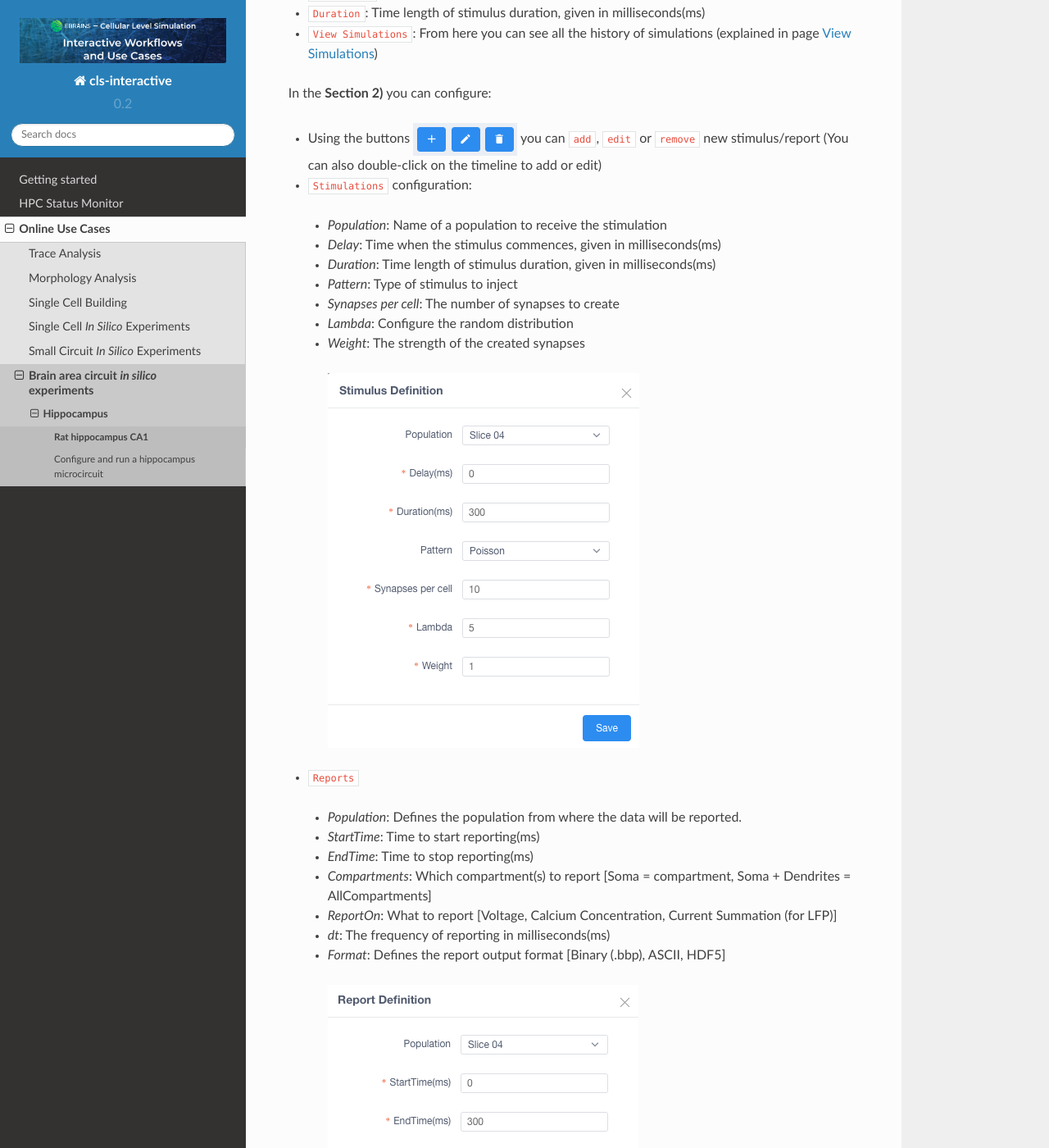
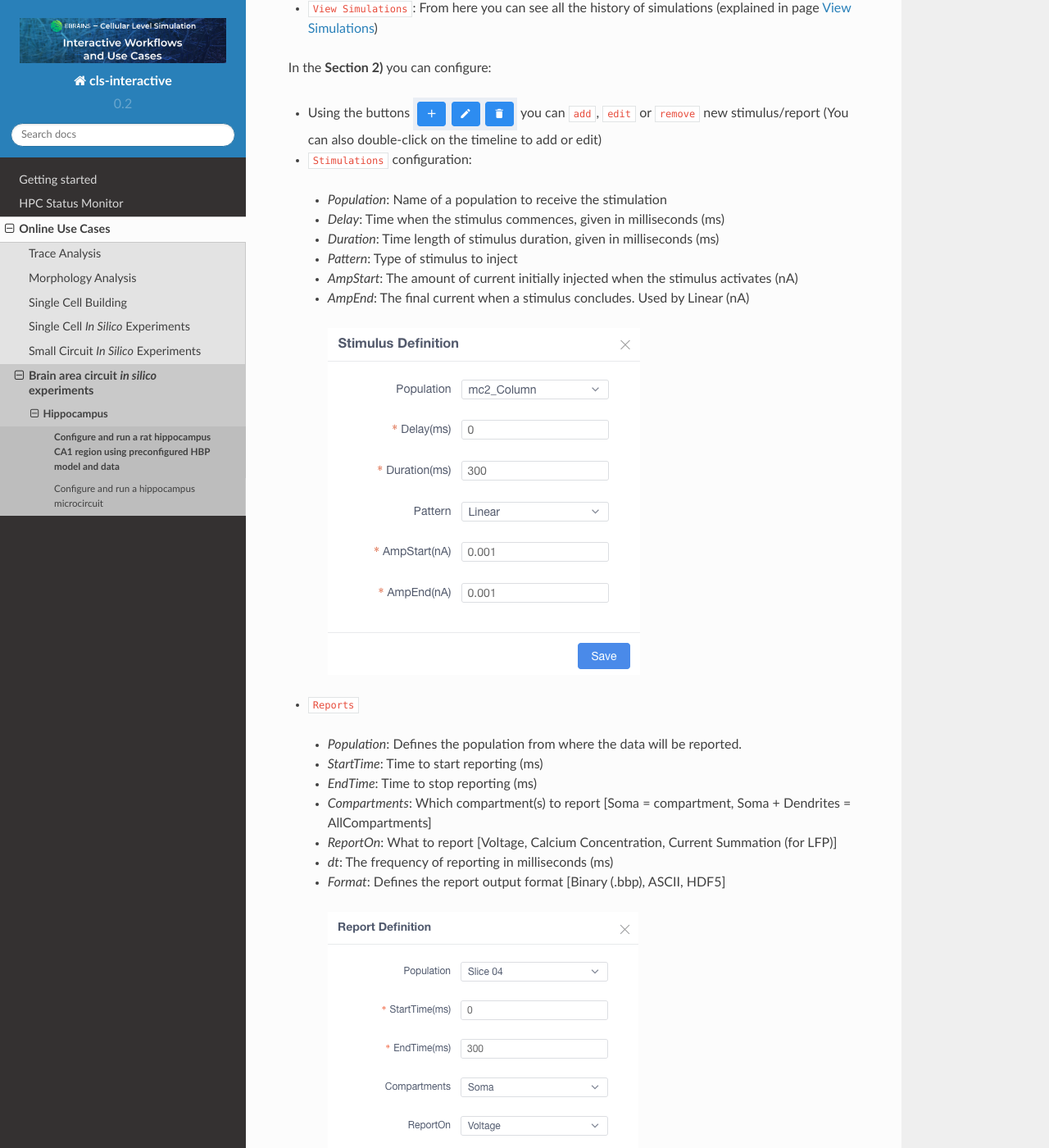
Before and after one commit to ebrains-cls-interactive/docs, a Sphinx documentation site: the page built from source/online_usecases/brain_area_circuit_in_silico_experiments/hippocampus/configure_run_brainregion_preconf_model_data/configure_run_brainregion_preconf_model_data.rst, in a window 1280 px wide and 1400 px high, scrolled down 939 px. Shown: the whole window at 82% size. Built offline with Sphinx 7.4.7 and the Read the Docs theme 2.0.0, drawn with Linux system fonts in a browser that asks for light colours; some of the changed text lies outside the part shown.

Commit message:
Update linear stimulus SimUI

```diff
--- a/source/online_usecases/brain_area_circuit_in_silico_experiments/hippocampus/configure_run_brainregion_preconf_model_data/configure_run_brainregion_preconf_model_data.rst
+++ b/source/online_usecases/brain_area_circuit_in_silico_experiments/hippocampus/configure_run_brainregion_preconf_model_data/configure_run_brainregion_preconf_model_data.rst
@@ -1,6 +1,6 @@
 .. _conf_run_hippo_pre:
 
-Rat hippocampus CA1
+Configure and run a rat hippocampus CA1 region using preconfigured HBP model and data
 ~~~~~~~~~~~~~~~~~~~~~~~~~~~~~~~~~~~~~~~~~~~~~~~~~~~~~~~~~~~~~~~~~~~~~~~~~~~~~~~~~~~~~
 
 
@@ -33,24 +33,23 @@ In the **Section 2)** you can configure:
 
   -  *Population*: Name of a population to receive the stimulation
   -  *Delay*: Time when the stimulus commences, given in
-     milliseconds(ms)
+     milliseconds (ms)
   -  *Duration*: Time length of stimulus duration, given in
-     milliseconds(ms)
+     milliseconds (ms)
   -  *Pattern*: Type of stimulus to inject
-  -  *Synapses per cell*: The number of synapses to create
-  -  *Lambda*: Configure the random distribution
-  -  *Weight*: The strength of the created synapses
+  -  *AmpStart*: The amount of current initially injected when the stimulus activates (nA)
+  -  *AmpEnd*: The final current when a stimulus concludes. Used by Linear (nA)
 
     |edit_stimulus|
 
 -  ``Reports``
 
   -  *Population*: Defines the population from where the data will be reported.
-  -  *StartTime*: Time to start reporting(ms)
-  -  *EndTime*: Time to stop reporting(ms)
+  -  *StartTime*: Time to start reporting (ms)
+  -  *EndTime*: Time to stop reporting (ms)
   -  *Compartments*: Which compartment(s) to report [Soma = compartment, Soma + Dendrites = AllCompartments]
   -  *ReportOn*: What to report [Voltage, Calcium Concentration, Current Summation (for LFP)]
-  -  *dt*: The frequency of reporting in milliseconds(ms)
+  -  *dt*: The frequency of reporting in milliseconds (ms)
   -  *Format*: Defines the report output format [Binary (.bbp), ASCII, HDF5]
 
     |edit_report|
```
Also changed, not shown: source/online_usecases/brain_area_circuit_in_silico_experiments/hippocampus/configure_run_brainregion_preconf_model_data/images/edit_stimulus.png, source/online_usecases/brain_area_circuit_in_silico_experiments/hippocampus/configure_run_brainregion_preconf_model_data/images/run_simulation.png.
